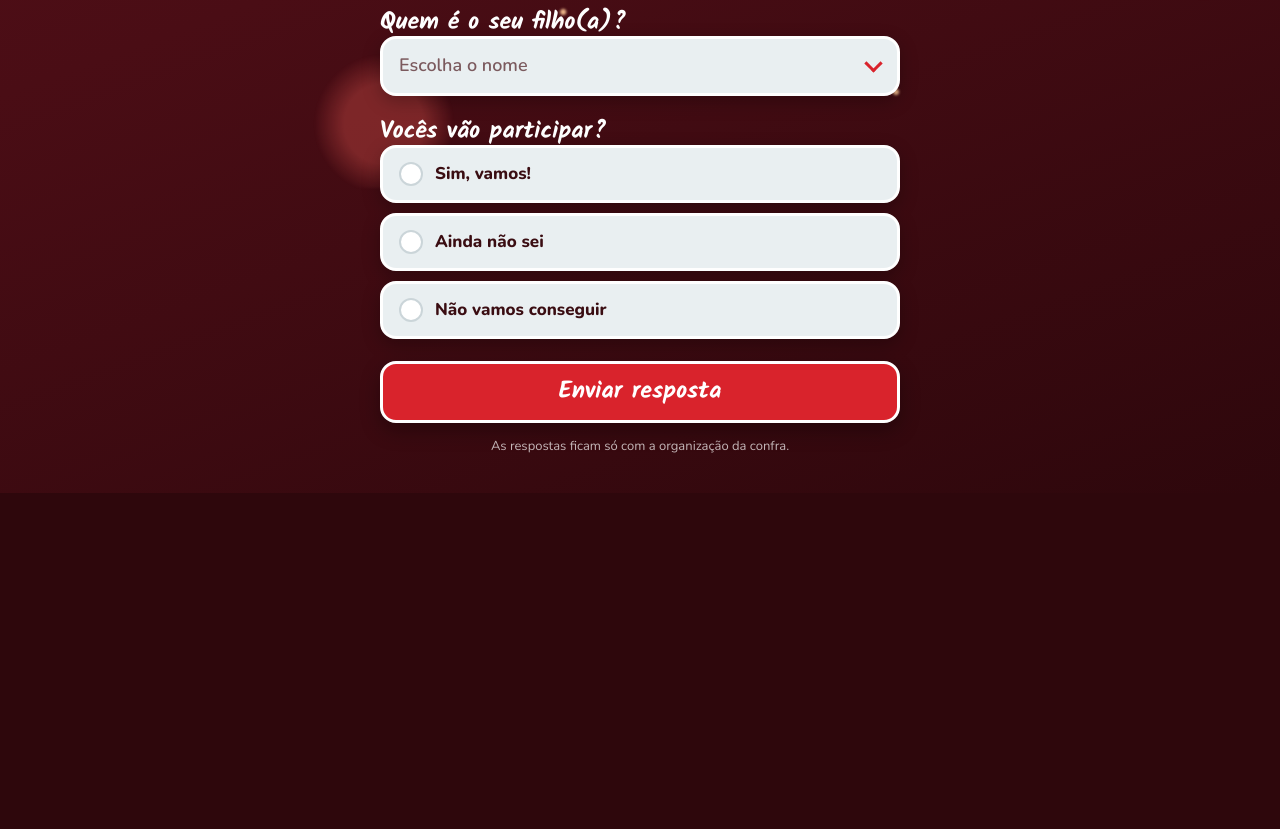
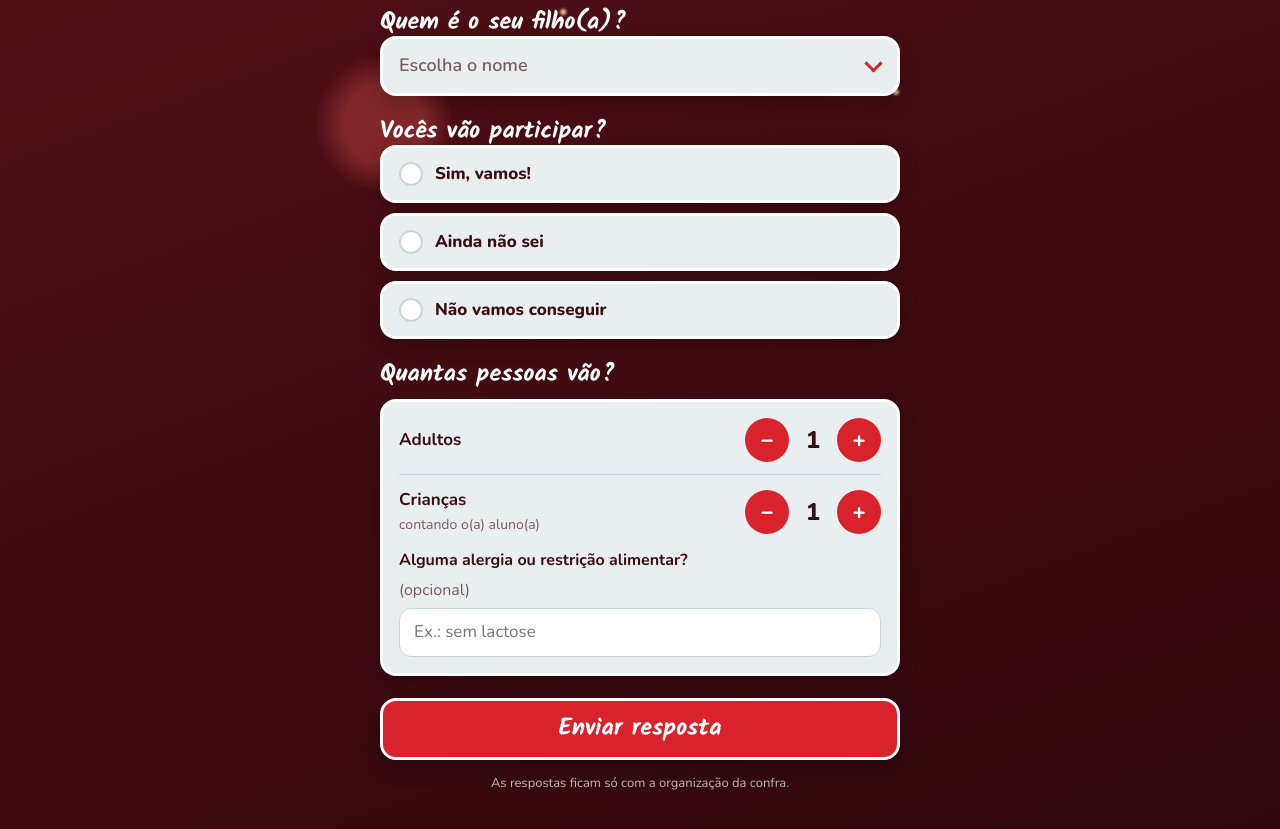
Before and after one commit to PurpleRatatui/confra-year4, a plain HTML site: page index.html in a window 1280 px wide. Shown: the part 612-1441 px from the top of the page. Before the commit the page ends 1105 px from the top, so only its background shows below. Drawn offline with nearby package versions, Linux system fonts and the light colour scheme.

Commit message:
Bloco de quantidade sempre visível
Co-Authored-By: Claude Opus 5.5 <noreply@anthropic.com>

```diff
--- a/index.html
+++ b/index.html
@@ -207,7 +207,7 @@ input[type=text]:focus { outline: none; border-color: var(--red); box-shadow: 0
       </div>
     </fieldset>
 
-    <div class="block" id="quantos" hidden>
+    <div class="block" id="quantos">
       <h2 class="q">Quantas pessoas vão?</h2>
       <div class="frame panel">
         <div class="stepper-row">
@@ -290,7 +290,6 @@ document.querySelectorAll(".stepper").forEach((s) => {
 });
 
 form.addEventListener("change", (e) => {
-  if (e.target.name === "status") $("quantos").hidden = picked("status") === "nao";
 });
 
 function showError(msg) { $("erro").textContent = msg; $("erro").hidden = !msg; }
```
